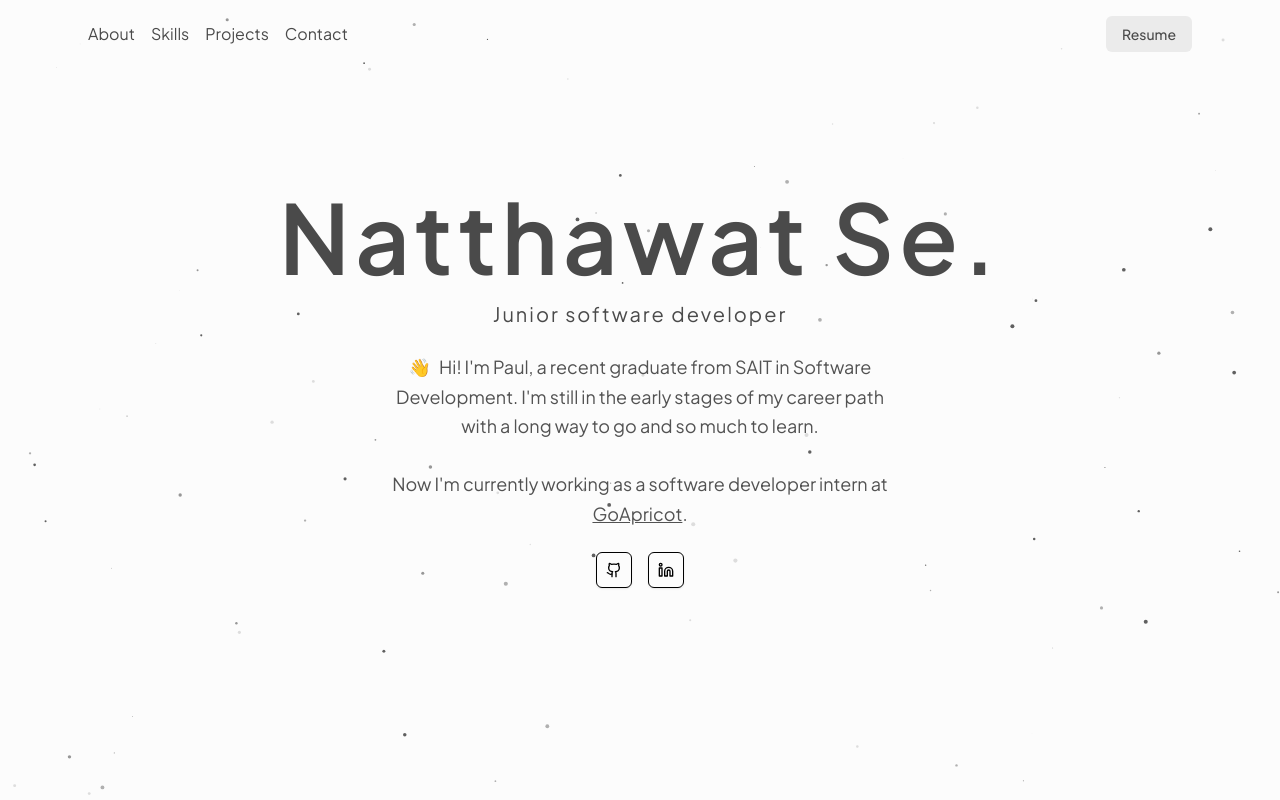
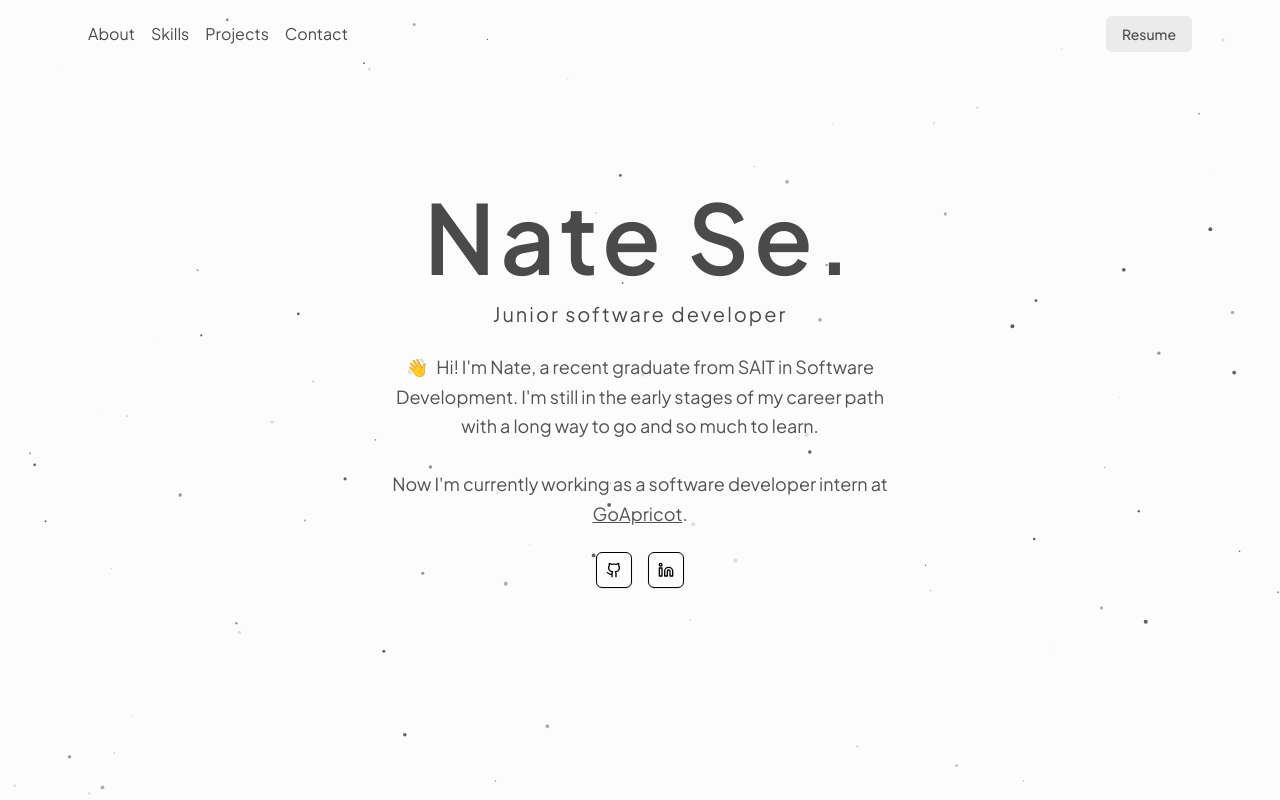
Before and after one commit to thedramaboy/my-portfolio, a Next.js app: page / in a window 1280 px wide. Shown: the top 800 px of the page. Built offline with nearby package versions, Linux system fonts and the light colour scheme.

Commit message:
Updated resume contents

```diff
--- a/src/app/layout.tsx
+++ b/src/app/layout.tsx
@@ -9,7 +9,7 @@ const plusJakartaSans = Plus_Jakarta_Sans({
 })
 
 export const metadata: Metadata = {
-  title: "Paul's Portfolio",
+  title: "Nate's Portfolio",
   description: "Junior software developer.",
   icons: {
     icon: "/favicon.ico",
--- a/src/components/hero.tsx
+++ b/src/components/hero.tsx
@@ -103,7 +103,7 @@ export default function Hero() {
           animate={{ opacity: 1, y: 0 }}
           transition={{ duration: 0.8 }}
           >
-            Natthawat Se.
+            Nate Se.
           </motion.h1>
 
           <motion.p
@@ -122,7 +122,7 @@ export default function Hero() {
             transition={{ duration: 0.8, delay: 0.4 }}
           >
             <span role="img" aria-label="waving hand" className="mr-2">👋</span>
-            Hi! I&apos;m Paul, a recent graduate from SAIT in Software Development.
+            Hi! I&apos;m Nate, a recent graduate from SAIT in Software Development.
             I&apos;m still in the early stages of my career path<br/>
             with a long way to go and so much to learn.<br/><br/>
             Now I&apos;m currently working as a software developer intern at <a href="https://goapricot.ca/" className="underline">GoApricot</a>.
```
Also changed, not shown: 1 other file (tests, documents, lock files or other folders).
